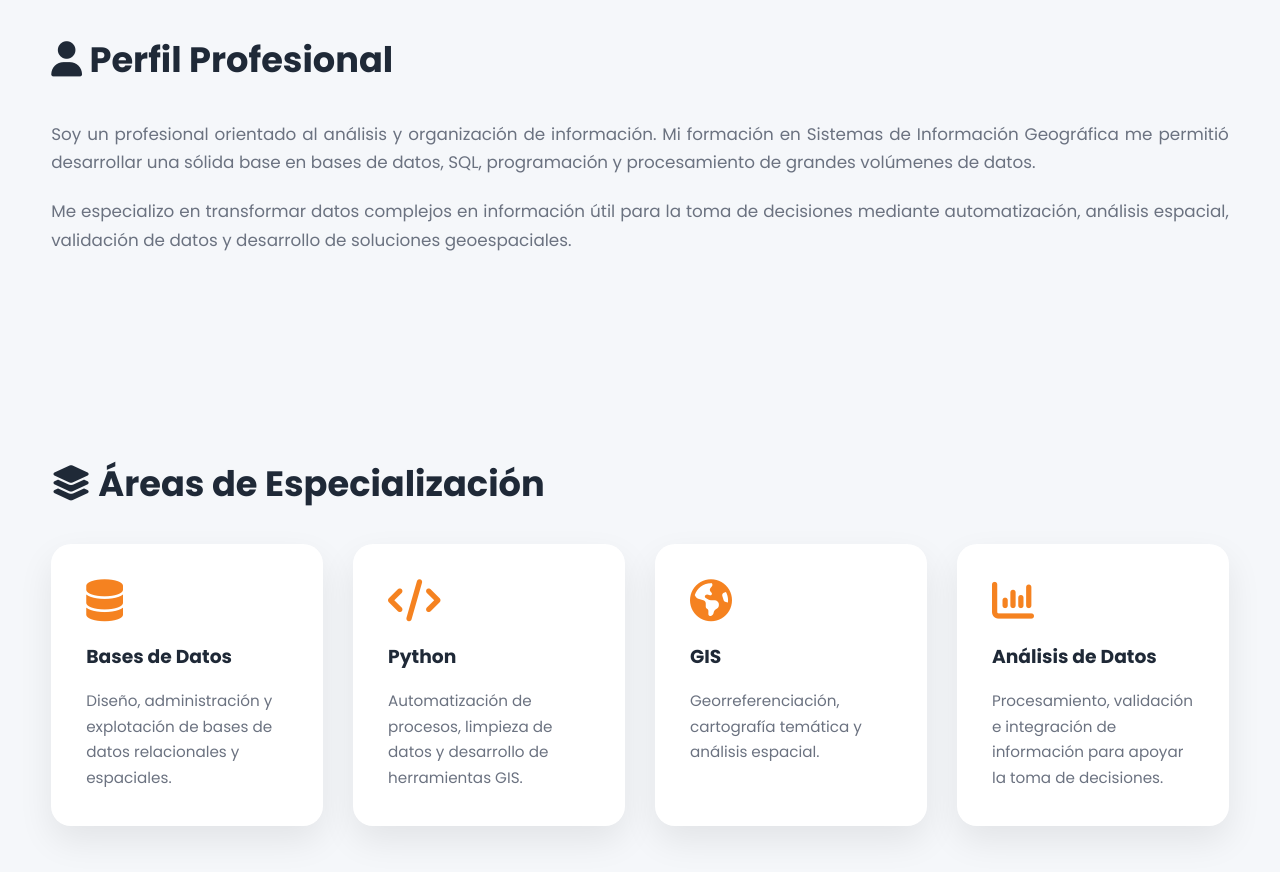
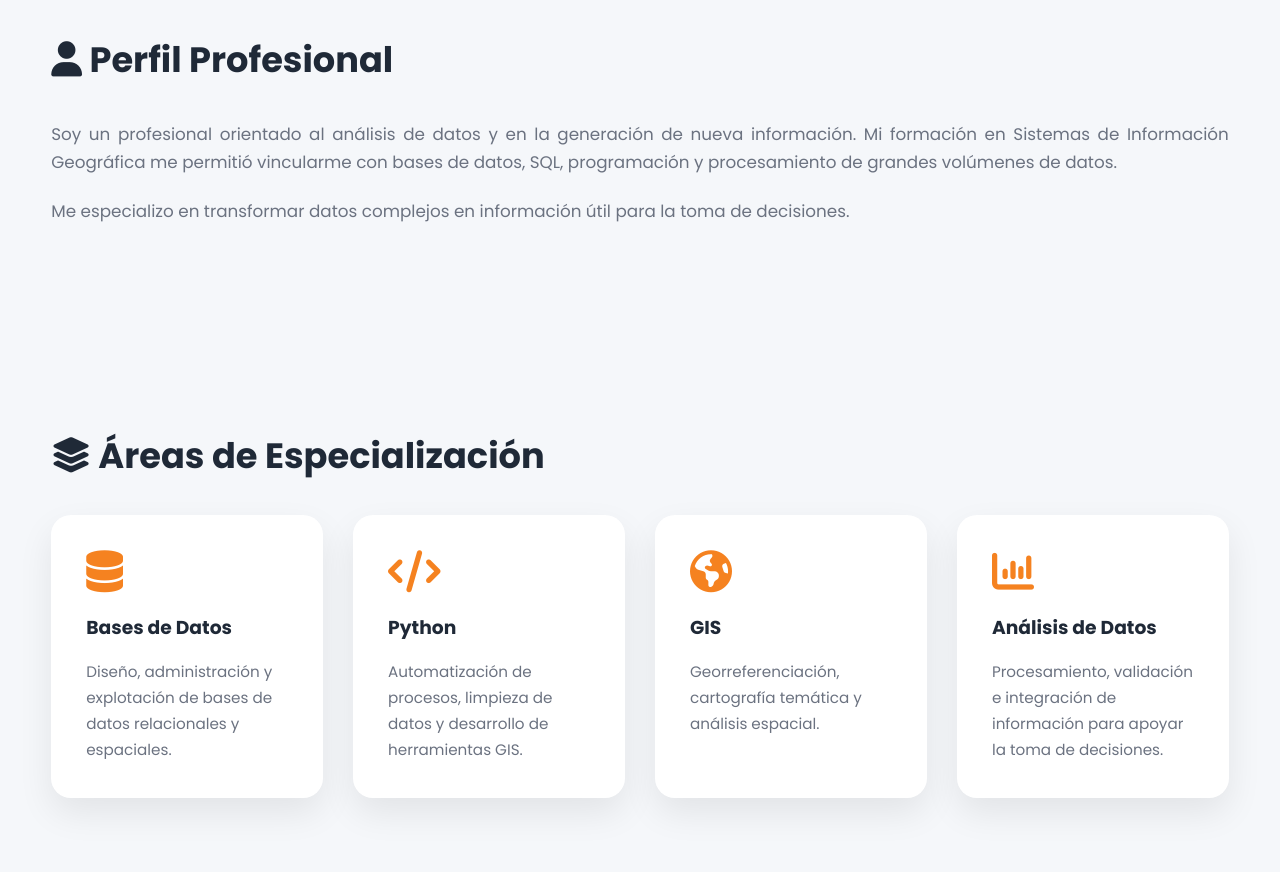
Before and after one commit to LTorres-Codigos/portfolio-luciano-torres-vera, a plain HTML site: page index.html in a window 1280 px wide. Shown: the part 1260-2132 px from the top of the page. Drawn offline with Linux system fonts and the light colour scheme.

Commit message:
Modificación en el perfil profesional

```diff
--- a/index.html
+++ b/index.html
@@ -194,13 +194,13 @@ Perfil Profesional
 
 <p>
 
-Soy un profesional orientado al análisis y organización de información. Mi formación en Sistemas de Información Geográfica me permitió desarrollar una sólida base en bases de datos, SQL, programación y procesamiento de grandes volúmenes de datos.
+Soy un profesional orientado al análisis de datos y en la generación de nueva información. Mi formación en Sistemas de Información Geográfica me permitió vincularme con bases de datos, SQL, programación y procesamiento de grandes volúmenes de datos.
 
 </p>
 
 <p>
 
-Me especializo en transformar datos complejos en información útil para la toma de decisiones mediante automatización, análisis espacial, validación de datos y desarrollo de soluciones geoespaciales.
+Me especializo en transformar datos complejos en información útil para la toma de decisiones.
 
 </p>
 
```
